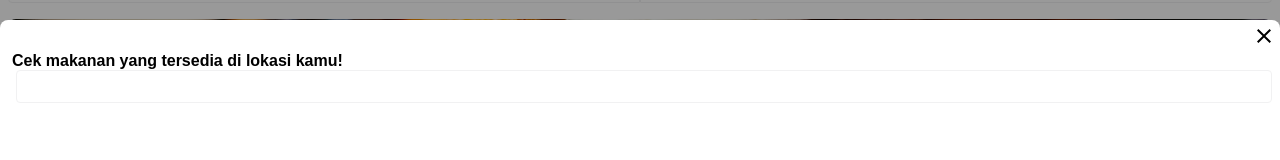
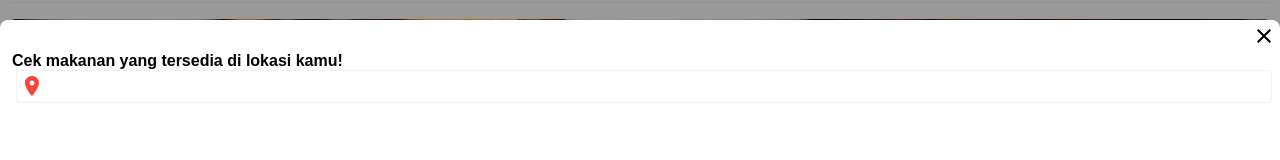
Before and after one commit to shandysetiawan/1456131c5c8dfb892302b5deb3b576ce316c67c9, a React (Create React App) app: page / in a window 1280 px wide. Both pictures are taken after a click on the element "Tokopedia Tower". Shown: the part 140-300 px from the top of the page. Built offline with nearby package versions, Linux system fonts and the light colour scheme.

Commit message:
add icon to form

```diff
--- a/src/components/icon/place/index.js
+++ b/src/components/icon/place/index.js
@@ -1,6 +1,6 @@
 import React from 'react';
 
 export const PlaceIcon = (props) =>
-    <div style={{ height: "100%", fill: props.active ? "#f9423a" : "#6e7679", marginRight: "8px" }}>
+    <div style={{ height: "100%", fill: props.active ? "#f9423a" : "#6e7679", marginRight: "8px", ...props.style }}>
         <svg xmlns="http://www.w3.org/2000/svg" height="24" viewBox="0 0 24 24" width="24"><path d="M0 0h24v24H0z" fill="none" /><path d="M12 2C8.13 2 5 5.13 5 9c0 5.25 7 13 7 13s7-7.75 7-13c0-3.87-3.13-7-7-7zm0 9.5c-1.38 0-2.5-1.12-2.5-2.5s1.12-2.5 2.5-2.5 2.5 1.12 2.5 2.5-1.12 2.5-2.5 2.5z" /></svg>
     </div>;
--- a/src/components/input/index.js
+++ b/src/components/input/index.js
@@ -1,10 +1,25 @@
+import React from 'react';
 import styled from 'styled-components';
+import { PlaceIcon } from '../icon';
 
-export const Input = styled.input`
+const Container = styled.div`
+position: relative;
+`;
+
+const InputBox = styled.input`
 border: 1px solid #f1f1f2;
 border-radius: 4px;
 padding: 8px 12px;
 margin: 0 4px;
 width: 100%;
 box-sizing: border-box;
+padding-left: 32px;
 `;
+
+
+export const Input = (props) => (
+    <Container>
+        <PlaceIcon active style={{ position: "absolute", top: "4px", left: "8px" }} />
+        <InputBox {...props} />
+    </Container>
+);
```
